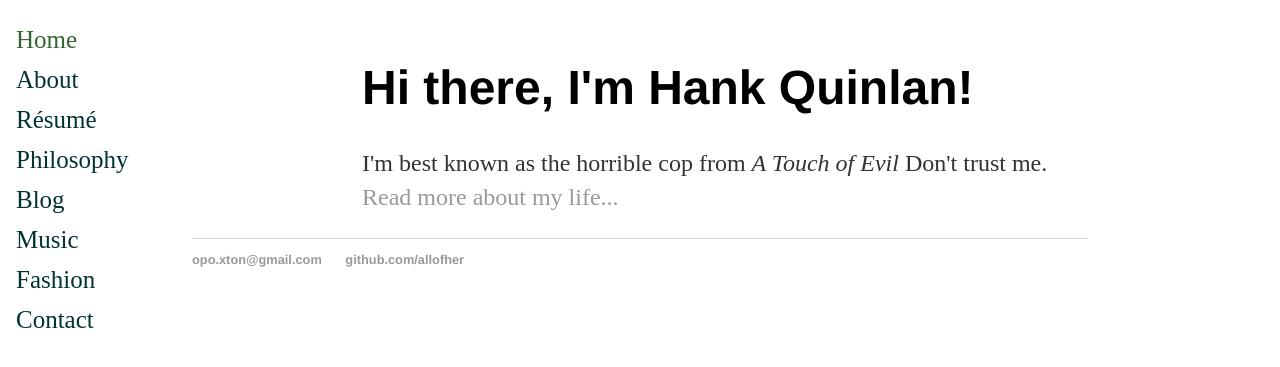
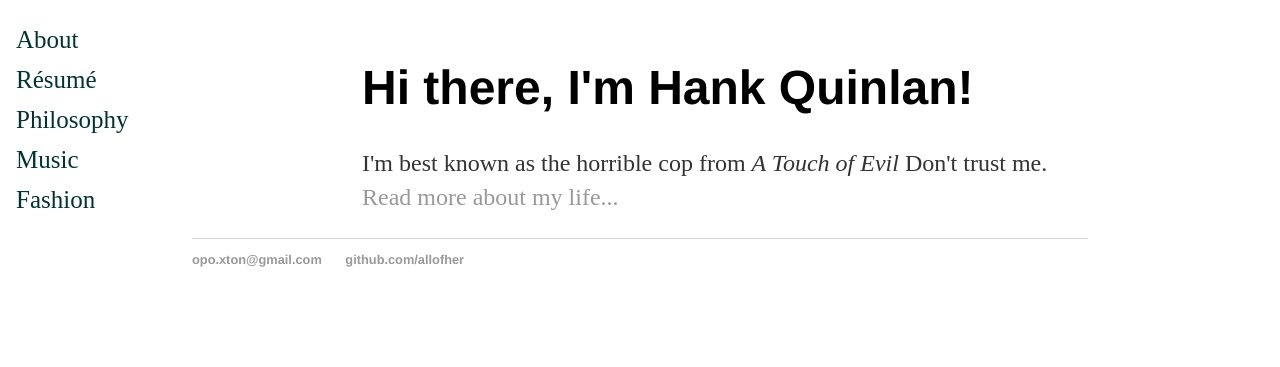
Before and after one commit to allofher/allofher.github.io, a Jekyll site: the page built from index.html, in a window 1280 px wide. Shown: the top 367 px of the page. Built offline with Jekyll 4.4.1, drawn with Linux system fonts in a browser that asks for light colours.

Commit message:
Update navigation.html

```diff
--- a/_includes/navigation.html
+++ b/_includes/navigation.html
@@ -1,10 +1,10 @@
 <div class="sidenav">
-  <a href="/" {% if page.url == "/" %}style="color:#336633;"{% endif %}>Home</a>
+  <!--<a href="/" {% if page.url == "/" %}style="color:#336633;"{% endif %}>Home</a>-->
   <a href="/about" {% if page.url == "/about/" %}style="color:#336633;"{% endif %}>About</a>
   <a href="/files/Oxton Resume.pdf">Résumé</a>
   <a href="/philosophy" {% if page.url == "/philosophy/" %}style="color:#336633;"{% endif %}>Philosophy</a>
-  <a href="/blog" {% if page.url == "/blog/" %}style="color:#336633;"{% endif %}>Blog</a>
+  <!--<a href="/blog" {% if page.url == "/blog/" %}style="color:#336633;"{% endif %}>Blog</a>-->
   <a href="/music" {% if page.url == "/music/" %}style="color:#336633;"{% endif %}>Music</a>
   <a href="/fashion" {% if page.url == "/fashion/" %}style="color:#336633;"{% endif %}>Fashion</a>
-  <a href="/blog">Contact</a>
+  <!--<a href="/blog">Contact</a>-->
 </div>
```
